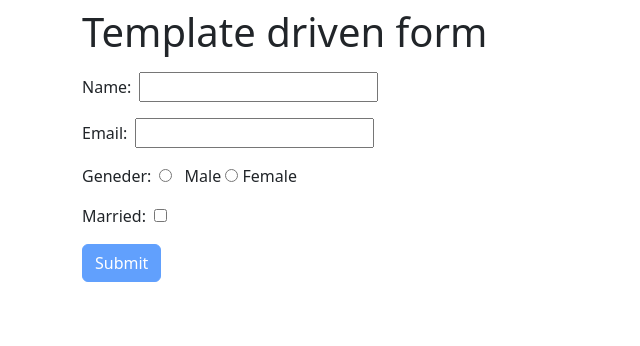
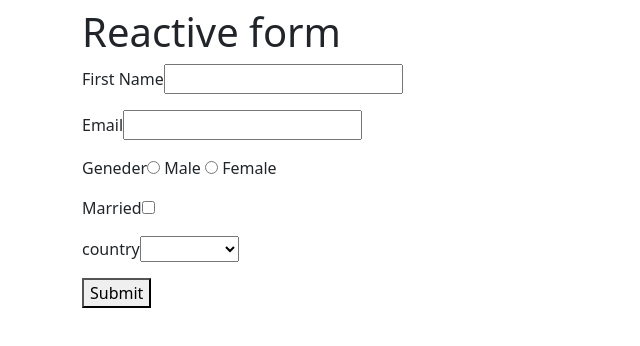
Before and after one commit to faiz-webdev/angular-bootcamp, an Angular app: page / in a window 1280 px wide. Shown: the top 346 px of the page, without its empty margins (0-640 px from the left). Built offline with nearby package versions, Linux system fonts and the light colour scheme.

Commit message:
reactive form

```diff
--- a/src/app/app.component.html
+++ b/src/app/app.component.html
@@ -1,2 +1,2 @@
-<app-template-driven-form></app-template-driven-form>
-<!-- <app-reactive-form></app-reactive-form> -->
+<!-- <app-template-driven-form></app-template-driven-form> -->
+<app-reactive-form></app-reactive-form>
--- a/src/app/app.module.ts
+++ b/src/app/app.module.ts
@@ -7,7 +7,7 @@ import { FormsModule, ReactiveFormsModule } from '@angular/forms';
 import { TemplateDrivenFormComponent } from './template-driven-form/template-driven-form.component';
 import { PasswordvalidatorDirective } from './_helper/passwordvalidator.directive';
 import { EmailValidatorDirective } from './_helper/email-validator.directive';
-// import { ReactiveFormComponent } from './reactive-form/reactive-form.component';
+import { ReactiveFormComponent } from './reactive-form/reactive-form.component';
 
 @NgModule({
   declarations: [
@@ -15,7 +15,7 @@ import { EmailValidatorDirective } from './_helper/email-validator.directive';
     TemplateDrivenFormComponent,
     PasswordvalidatorDirective,
     EmailValidatorDirective,
-    // ReactiveFormComponent
+    ReactiveFormComponent
   ],
   imports: [
     BrowserModule,
--- /dev/null
+++ b/src/app/reactive-form/reactive-form.component.html
@@ -0,0 +1,38 @@
+<div class="container">
+  <div class="row align-items-start">
+    <div class="col-md-6">
+      <h1 class="my-2">Reactive form</h1>
+      <form [formGroup]="contactForm" (ngSubmit)="onSubmit()">
+        <p>
+          <label for="firstname">First Name </label>
+          <input type="text" id="firstname" formControlName="firstname" />
+        </p>
+        <p>
+          <label for="email">Email </label>
+          <input type="text" id="email" formControlName="email" />
+        </p>
+        <p>
+          <label for="gender">Geneder </label>
+          <input type="radio" value="male" id="gender" formControlName="gender" /> Male
+          <input type="radio" value="female" id="gender" formControlName="gender" /> Female
+        </p>
+        <p>
+          <label for="isMarried">Married </label>
+          <input type="checkbox" id="isMarried" formControlName="isMarried" />
+        </p>
+        <p>
+          <label for="country">country </label>
+          <select id="country" formControlName="country">
+            <option [value]="1">India</option>
+            <option [value]="2">USA</option>
+            <option [value]="3">England</option>
+            <option [value]="4">Singapore</option>
+          </select>
+        </p>
+        <p>
+          <button type="submit">Submit</button>
+        </p>
+      </form>
+    </div>
+  </div>
+</div>
--- /dev/null
+++ b/src/app/reactive-form/reactive-form.component.ts
@@ -0,0 +1,25 @@
+import { Component, OnInit } from '@angular/core';
+import { FormGroup, FormControl, Validators } from '@angular/forms';
+
+@Component({
+  selector: 'app-reactive-form',
+  templateUrl: './reactive-form.component.html',
+  styleUrls: ['./reactive-form.component.css'],
+})
+export class ReactiveFormComponent implements OnInit {
+  contactForm = new FormGroup({
+    firstname: new FormControl(),
+    email: new FormControl(),
+    gender: new FormControl(),
+    isMarried: new FormControl(),
+    country: new FormControl(),
+  });
+
+  constructor() {}
+
+  ngOnInit(): void {}
+
+  onSubmit() {
+    console.log(this.contactForm.value)
+  }
+}
```
Also changed, not shown: src/app/reactive-form/reactive-form.component.css (added), 1 other file (tests, documents, lock files or other folders).
